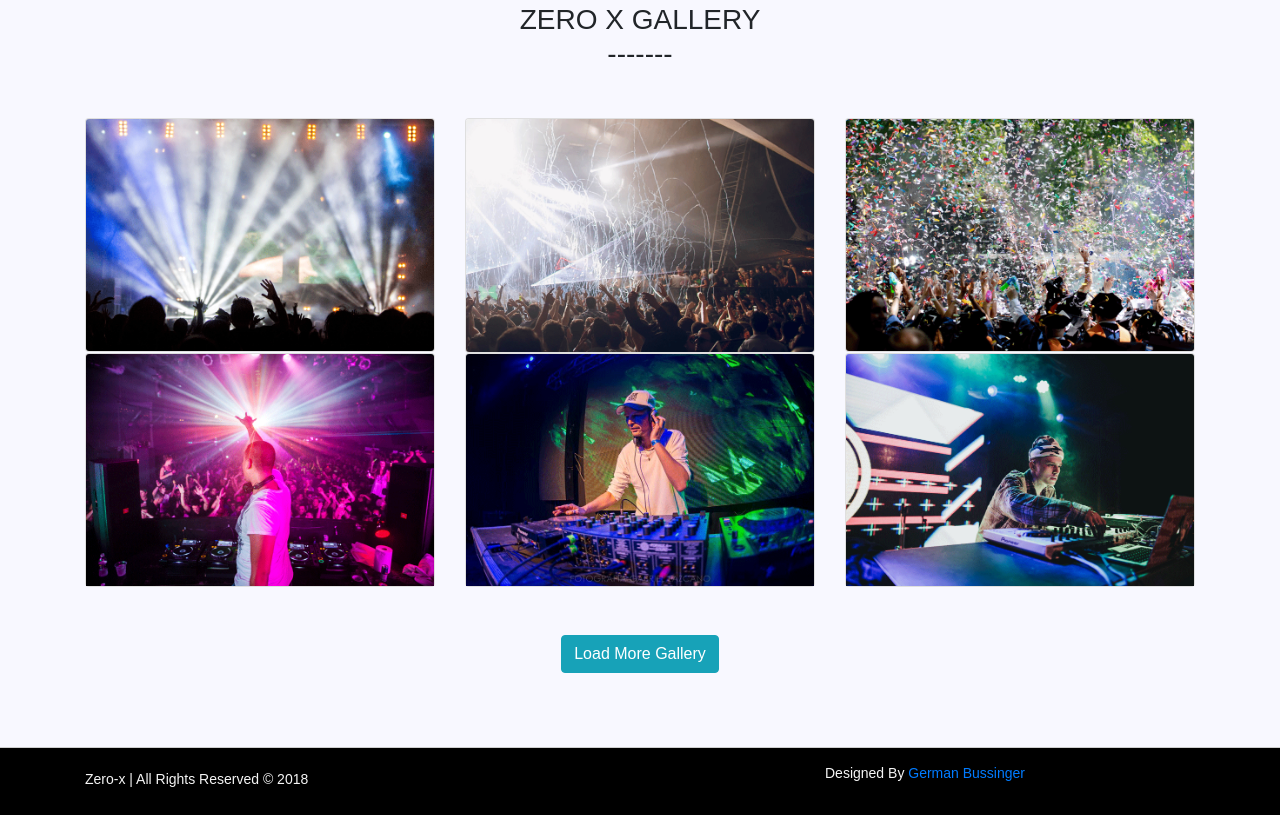
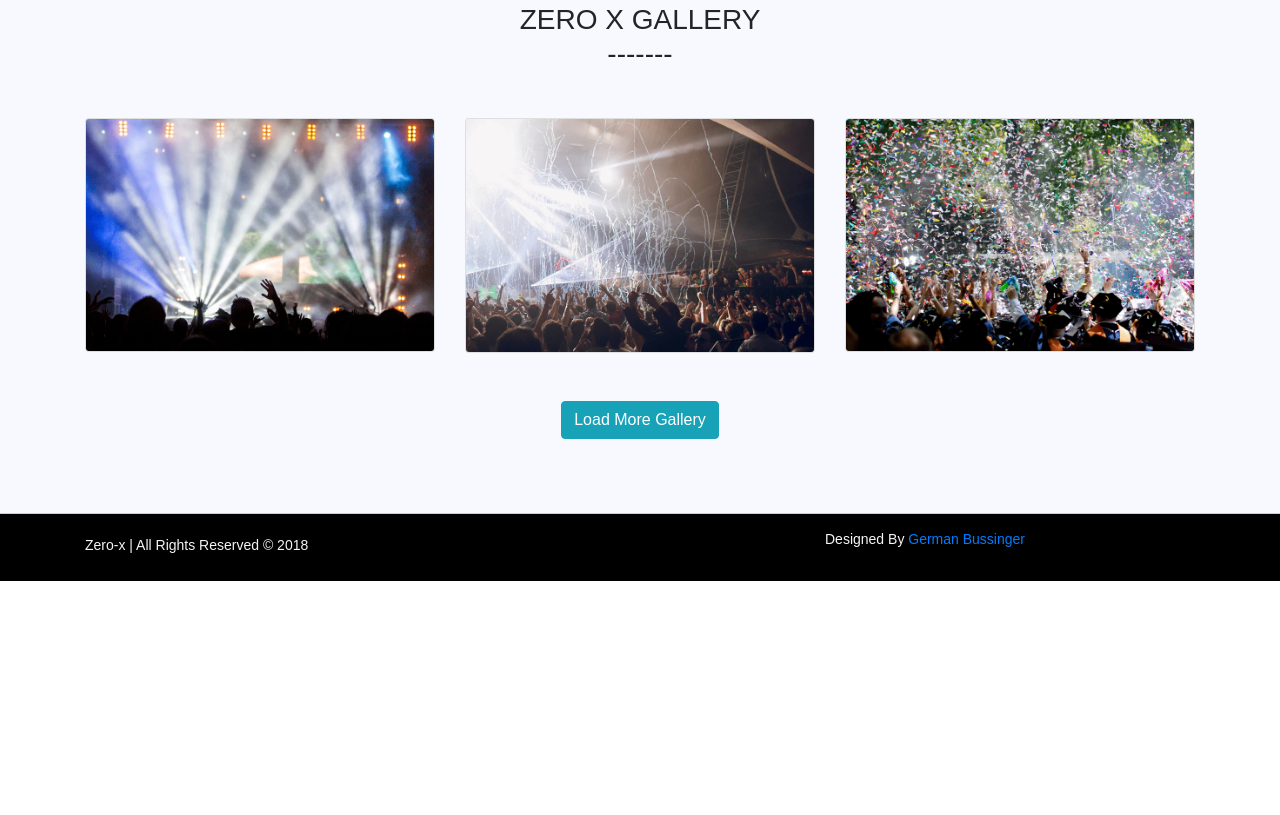
Before and after one commit to Gerbuss/zerox, a plain HTML site: page index.html in a window 1280 px wide. Shown: the part 1946-2761 px from the top of the page. After the commit the page ends 2527 px from the top, so only its background shows below. Drawn offline with Linux system fonts and the light colour scheme.

Commit message:
New images

```diff
--- a/Stylesheets/top-5-hits-design.css
+++ b/Stylesheets/top-5-hits-design.css
@@ -55,7 +55,7 @@ body{
 /*Landing page image styling starts from here*/
 
 .about-section{
-    background-image: url("../images/kevin-horstmann-253675-unsplash-hits.png");
+    background-image: url("../images/hits.png");
     background-size: cover;
     width: 100%;
     height: 400px;
--- a/index.html
+++ b/index.html
@@ -200,34 +200,7 @@
 
         <!--Second Row starts from here-->
 
-        <div class="row justify-content-center">
 
-            <div class="card-group">
-
-                <div class="col-md-4 col-xl-4">
-                    <div class="card">
-                        <img class="card-img-top" src="images/Afrojack-in-Guv-Labour-of-Love-2010-gallery.png"
-                             alt="Card image cap">
-                    </div>
-                </div>
-
-                <div class="col-md-4 col-xl-4">
-                    <div class="card">
-                        <img class="card-img-top" src="images/Dirk-gallery.png" alt="Card image cap">
-                    </div>
-                </div>
-
-
-                <div class="col-md-4 col-xl-4">
-                    <div class="card">
-                        <img class="card-img-top" src="images/thomas-habr-195107-unsplash.png" alt="Card image cap">
-                    </div>
-                </div>
-
-            </div>
-
-
-        </div> <!--row close here-->
 
 
         <div class="text-center mt-5 mb-4">
```
Also changed, not shown: gallery.html (+4 -9 lines), images/bann_10-conect.png (added), images/gallery1.png (added), images/gallery2.png (added), images/gallery3.png (added), images/gallery4.png (added), images/hits.png (renamed from Stylesheets/kevin-horstmann-253675-unsplash-hits.png).
